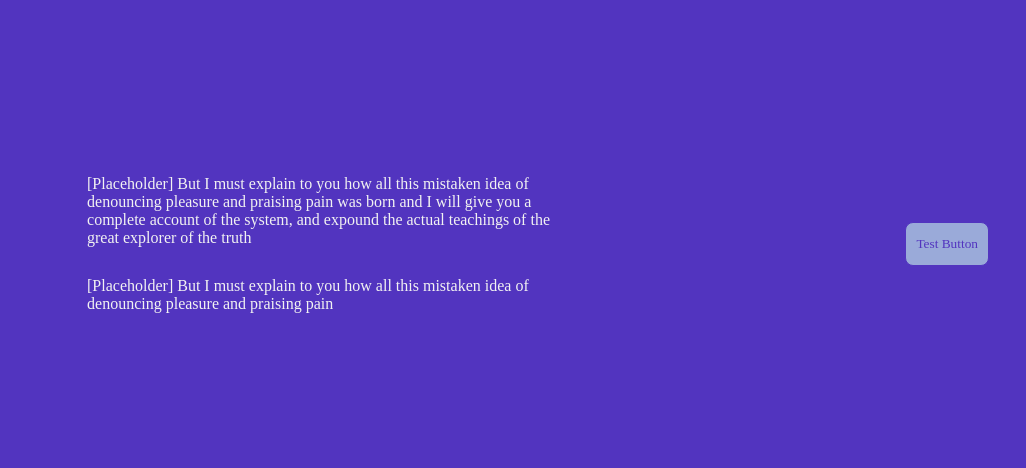
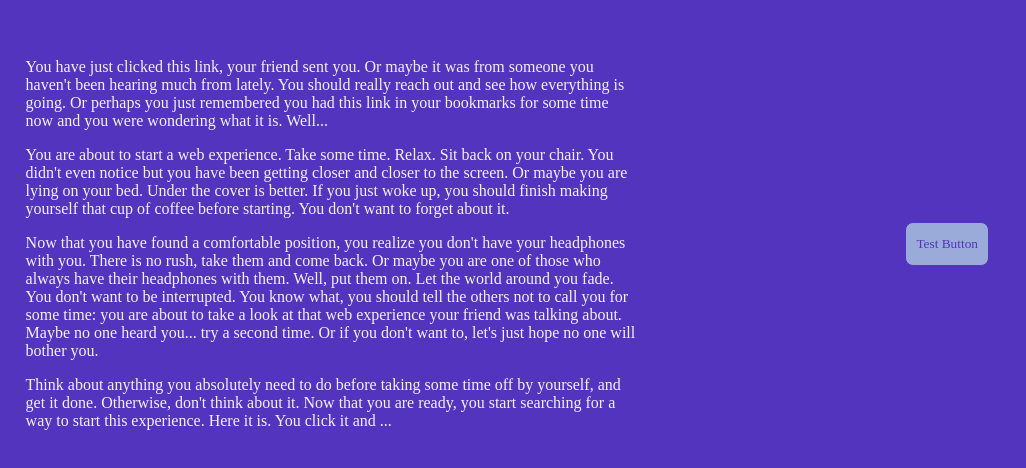
Before and after one commit to LeonardoMussatto/Connecting, a React (Create React App) app in the folder connecting/: page / in a window 1280 px wide. Shown: the part 896-1364 px from the top of the page, without its empty margins (0-1026 px from the left). Built offline with nearby package versions, Linux system fonts and the light colour scheme.

Commit message:
Add Landing text

```diff
--- a/connecting/src/Pages/Landing.js
+++ b/connecting/src/Pages/Landing.js
@@ -4,9 +4,10 @@ import { useHistory }        from "react-router-dom"
 
 //Components
 import Button          from "../Components/Shared/Button"
-import PlaceholderText from "../Components/Shared/PlaceholderText"
 
 //ENHANCEMENT #17 make the page responsive - support for mobile devices
+//ENHANCEMENT add animations to landing text
+//STYLE the page definitely need some restyling
 
 const Landing = () => {
   const theme = useContext(ThemeContext)
@@ -42,8 +43,10 @@ const Landing = () => {
     <main  style = {page}>
       <h1  style = {title}>Connecting...</h1>
       <div style = {text}>
-        <PlaceholderText marginTB={"5%"} marginLR={"10%"} length={"long"} />
-        <PlaceholderText marginTB={"5%"} marginLR={"10%"} length={"short"} />
+        <p>You have just clicked this link, your friend sent you. Or maybe it was from someone you haven't been hearing much from lately. You should really reach out and see how everything is going. Or perhaps you just remembered you had this link in your bookmarks for some time now and you were wondering what it is. Well...</p>
+        <p>You are about to start a web experience. Take some time. Relax. Sit back on your chair. You didn't even notice but you have been getting closer and closer to the screen. Or maybe you are lying on your bed. Under the cover is better. If you just woke up, you should finish making yourself that cup of coffee before starting. You don't want to forget about it.</p>
+        <p>Now that you have found a comfortable position, you realize you don't have your headphones with you. There is no rush, take them and come back. Or maybe you are one of those who always have their headphones with them. Well, put them on. Let the world around you fade. You don't want to be interrupted. You know what, you should tell the others not to call you for some time: you are about to take a look at that web experience your friend was talking about. Maybe no one heard you... try a second time. Or if you don't want to, let's just hope no one will bother you.</p>
+        <p>Think about anything you absolutely need to do before taking some time off by yourself, and get it done. Otherwise, don't think about it. Now that you are ready, you start searching for a way to start this experience. Here it is. You click it and ...</p>
       </div>
       <Button
         gridPosition = {"side"}
```
Also changed, not shown: 1 other file (tests, documents, lock files or other folders).
